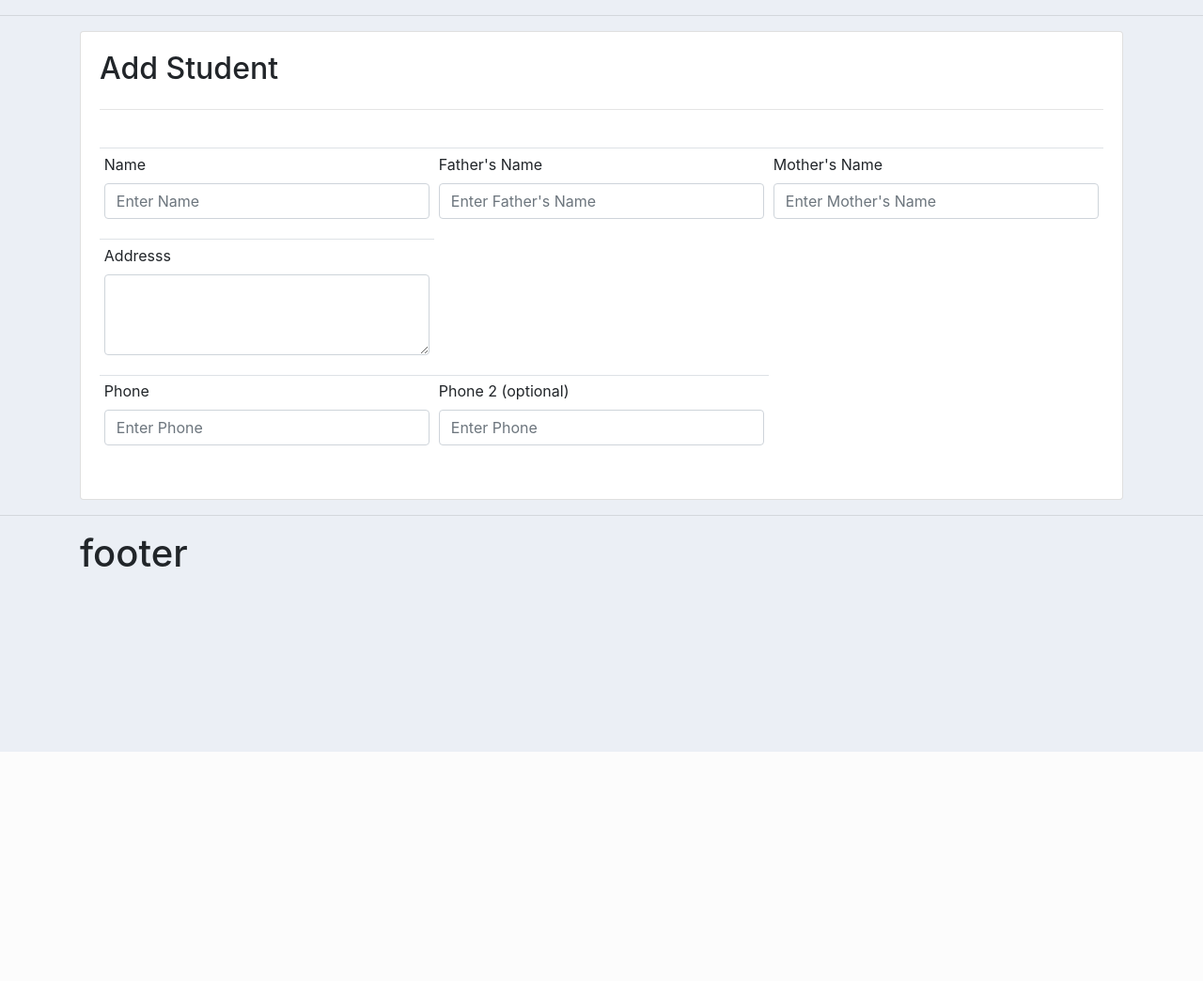
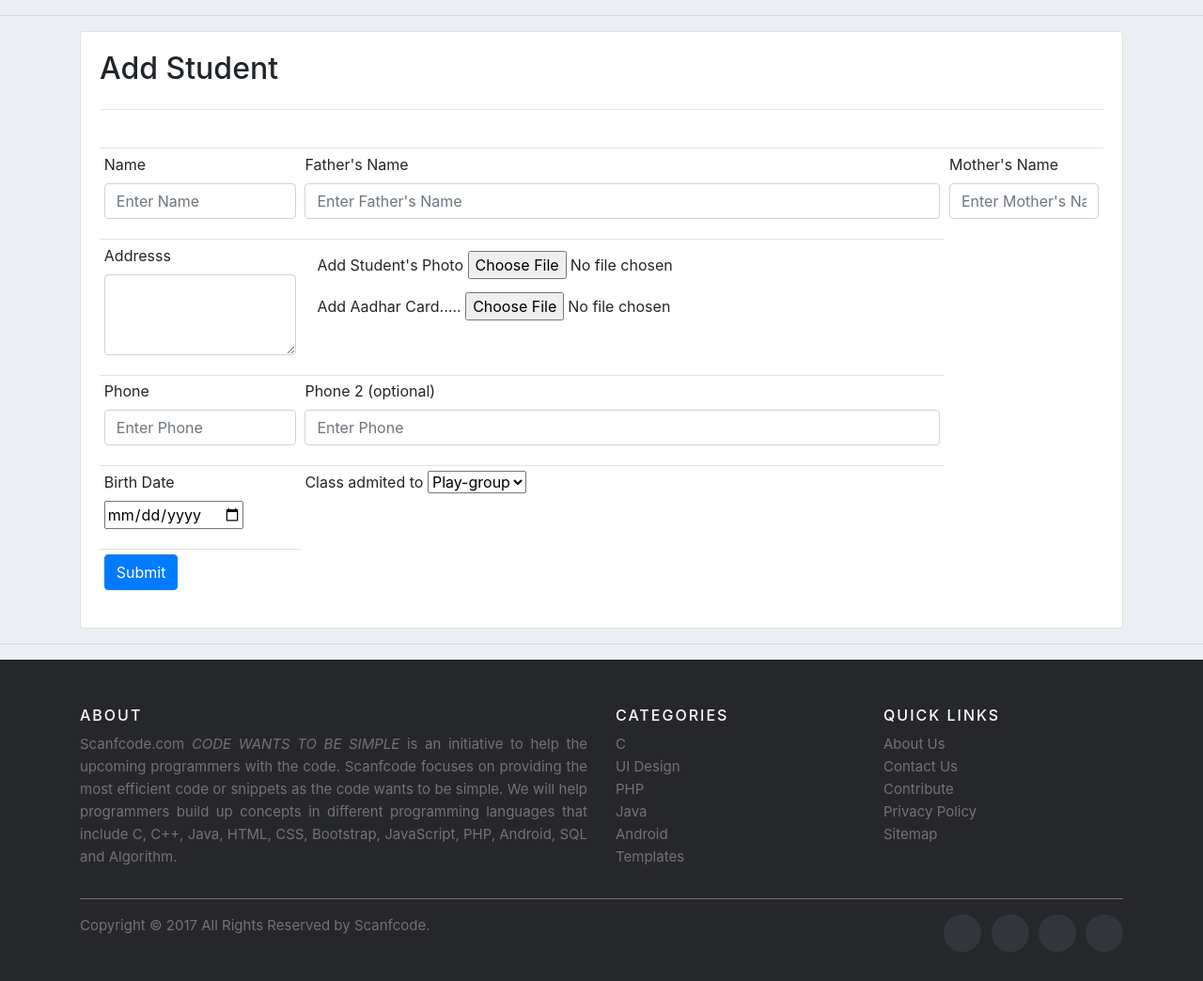
Before and after one commit to AYUSHJD098/School_managment_system, a Django app: page /create-student in a window 1280 px wide. Shown: the whole page at 94% size. Before the commit the page ends 800 px from the top, so only its background shows below. Run offline with Django 3.2, Linux system fonts and the light colour scheme; some libraries are stand-ins or nearby versions.

Commit message:
updated add student form, added footer

```diff
--- a/school_management_system/settings.py
+++ b/school_management_system/settings.py
@@ -121,3 +121,8 @@ USE_TZ = True
 # https://docs.djangoproject.com/en/3.1/howto/static-files/
 
 STATIC_URL = '/static/'
+
+
+STATICFILES_DIRS = [
+    os.path.join(BASE_DIR, 'static')
+]
--- /dev/null
+++ b/static/css/main.css
@@ -0,0 +1,163 @@
+.site-footer
+{
+  background-color:#26272b;
+  padding:45px 0 20px;
+  font-size:15px;
+  line-height:24px;
+  color:#737373;
+}
+.site-footer hr
+{
+  border-top-color:#bbb;
+  opacity:0.5
+}
+.site-footer hr.small
+{
+  margin:20px 0
+}
+.site-footer h6
+{
+  color:#fff;
+  font-size:16px;
+  text-transform:uppercase;
+  margin-top:5px;
+  letter-spacing:2px
+}
+.site-footer a
+{
+  color:#737373;
+}
+.site-footer a:hover
+{
+  color:#3366cc;
+  text-decoration:none;
+}
+.footer-links
+{
+  padding-left:0;
+  list-style:none
+}
+.footer-links li
+{
+  display:block
+}
+.footer-links a
+{
+  color:#737373
+}
+.footer-links a:active,.footer-links a:focus,.footer-links a:hover
+{
+  color:#3366cc;
+  text-decoration:none;
+}
+.footer-links.inline li
+{
+  display:inline-block
+}
+.site-footer .social-icons
+{
+  text-align:right
+}
+.site-footer .social-icons a
+{
+  width:40px;
+  height:40px;
+  line-height:40px;
+  margin-left:6px;
+  margin-right:0;
+  border-radius:100%;
+  background-color:#33353d
+}
+.copyright-text
+{
+  margin:0
+}
+@media (max-width:991px)
+{
+  .site-footer [class^=col-]
+  {
+    margin-bottom:30px
+  }
+}
+@media (max-width:767px)
+{
+  .site-footer
+  {
+    padding-bottom:0
+  }
+  .site-footer .copyright-text,.site-footer .social-icons
+  {
+    text-align:center
+  }
+}
+.social-icons
+{
+  padding-left:0;
+  margin-bottom:0;
+  list-style:none
+}
+.social-icons li
+{
+  display:inline-block;
+  margin-bottom:4px
+}
+.social-icons li.title
+{
+  margin-right:15px;
+  text-transform:uppercase;
+  color:#96a2b2;
+  font-weight:700;
+  font-size:13px
+}
+.social-icons a{
+  background-color:#eceeef;
+  color:#818a91;
+  font-size:16px;
+  display:inline-block;
+  line-height:44px;
+  width:44px;
+  height:44px;
+  text-align:center;
+  margin-right:8px;
+  border-radius:100%;
+  -webkit-transition:all .2s linear;
+  -o-transition:all .2s linear;
+  transition:all .2s linear
+}
+.social-icons a:active,.social-icons a:focus,.social-icons a:hover
+{
+  color:#fff;
+  background-color:#29aafe
+}
+.social-icons.size-sm a
+{
+  line-height:34px;
+  height:34px;
+  width:34px;
+  font-size:14px
+}
+.social-icons a.facebook:hover
+{
+  background-color:#3b5998
+}
+.social-icons a.twitter:hover
+{
+  background-color:#00aced
+}
+.social-icons a.linkedin:hover
+{
+  background-color:#007bb6
+}
+.social-icons a.dribbble:hover
+{
+  background-color:#ea4c89
+}
+@media (max-width:767px)
+{
+  .social-icons li.title
+  {
+    display:block;
+    margin-right:0;
+    font-weight:600
+  }
+}
--- a/templates/dashboard/create_student.html
+++ b/templates/dashboard/create_student.html
@@ -9,6 +9,10 @@
     body {
         background-color: #ebeff5;
     }
+
+    .avatar-pic {
+    width: 150px;
+        }
 </style>
 
 <div class="container">
@@ -52,6 +56,17 @@
                             <textarea class="form-control" id="Adresss" rows="3"></textarea>
                         </div>
                     </td>
+                    <td>
+                        <div class="btn btn-mdb-color btn-rounded float-left">
+                            <span>Add Student's Photo</span>
+                            <input type="file">
+                          </div>
+                          <div class="btn btn-mdb-color btn-rounded float-left">
+                            <span>Add Aadhar Card.....</span>
+                            <input type="file">
+                          </div>
+
+                    </td>
                 </tr>
 
                 <tr>
@@ -69,14 +84,47 @@
                                 placeholder="Enter Phone">
                         </div>
                     </td>
-                </tr>
 
 
 
+                </tr>
+
+                <tr>
+                    <td>
+                        <div class="form-group">
+                            <label for="birth-date">Birth Date</label>
+                            <input type="date">
+                        </div>
+                    </td>
+                    <td>
+                        <label for="class">Class admited to</label>
+                        <select name="class" id="class">
+                            <option value="-3">Play-group</option>
+                            <option value="-2">Sr-KG</option>
+                            <option value="-1">Jr-KG</option>
+                            <option value="1">1st</option>
+                            <option value="2">2nd</option>
+                            <option value="3">3rd</option>
+                            <option value="4">4th</option>
+                            <option value="5">5th</option>
+                            <option value="6">6th</option>
+                            <option value="7">7th</option>
+                            <option value="8">8th</option>
+                            <option value="9">9th</option>
+                          </select>
+
+                    </td>
+                </tr>
+                <tr>
+                    <td>
+                        <button type="submit" class="btn btn-primary">Submit</button>
+                    </td>
+                </tr>
         </table>
+
         </form>
+
     </div>
-
 </div>
 
 {% endblock %}
--- a/templates/dashboard/main.html
+++ b/templates/dashboard/main.html
@@ -30,16 +30,59 @@
 		{% endblock %}
 
 	<hr>
+  <!-- Site footer -->
+  <footer class="site-footer">
 	<div class="container">
-		<div class="row justify-content-betweens">
-			<div class="col-4 ">
-				<h1>footer</h1>
-			</div>
+	  <div class="row">
+		<div class="col-sm-12 col-md-6">
+		  <h6>About</h6>
+		  <p class="text-justify">Scanfcode.com <i>CODE WANTS TO BE SIMPLE </i> is an initiative  to help the upcoming programmers with the code. Scanfcode focuses on providing the most efficient code or snippets as the code wants to be simple. We will help programmers build up concepts in different programming languages that include C, C++, Java, HTML, CSS, Bootstrap, JavaScript, PHP, Android, SQL and Algorithm.</p>
 		</div>
+
+		<div class="col-xs-6 col-md-3">
+		  <h6>Categories</h6>
+		  <ul class="footer-links">
+			<li><a href="http://scanfcode.com/category/c-language/">C</a></li>
+			<li><a href="http://scanfcode.com/category/front-end-development/">UI Design</a></li>
+			<li><a href="http://scanfcode.com/category/back-end-development/">PHP</a></li>
+			<li><a href="http://scanfcode.com/category/java-programming-language/">Java</a></li>
+			<li><a href="http://scanfcode.com/category/android/">Android</a></li>
+			<li><a href="http://scanfcode.com/category/templates/">Templates</a></li>
+		  </ul>
+		</div>
+
+		<div class="col-xs-6 col-md-3">
+		  <h6>Quick Links</h6>
+		  <ul class="footer-links">
+			<li><a href="http://scanfcode.com/about/">About Us</a></li>
+			<li><a href="http://scanfcode.com/contact/">Contact Us</a></li>
+			<li><a href="http://scanfcode.com/contribute-at-scanfcode/">Contribute</a></li>
+			<li><a href="http://scanfcode.com/privacy-policy/">Privacy Policy</a></li>
+			<li><a href="http://scanfcode.com/sitemap/">Sitemap</a></li>
+		  </ul>
+		</div>
+	  </div>
+	  <hr>
 	</div>
+	<div class="container">
+	  <div class="row">
+		<div class="col-md-8 col-sm-6 col-xs-12">
+		  <p class="copyright-text">Copyright &copy; 2017 All Rights Reserved by
+	   <a href="#">Scanfcode</a>.
+		  </p>
+		</div>
 
-
-
+		<div class="col-md-4 col-sm-6 col-xs-12">
+		  <ul class="social-icons">
+			<li><a class="facebook" href="#"><i class="fa fa-facebook"></i></a></li>
+			<li><a class="twitter" href="#"><i class="fa fa-twitter"></i></a></li>
+			<li><a class="dribbble" href="#"><i class="fa fa-dribbble"></i></a></li>
+			<li><a class="linkedin" href="#"><i class="fa fa-linkedin"></i></a></li>
+		  </ul>
+		</div>
+	  </div>
+	</div>
+</footer>
 </body>
 	<script src="https://code.jquery.com/jquery-3.3.1.slim.min.js" integrity="sha384-q8i/X+965DzO0rT7abK41JStQIAqVgRVzpbzo5smXKp4YfRvH+8abtTE1Pi6jizo" crossorigin="anonymous"></script>
 	<script src="https://cdnjs.cloudflare.com/ajax/libs/popper.js/1.14.7/umd/popper.min.js" integrity="sha384-UO2eT0CpHqdSJQ6hJty5KVphtPhzWj9WO1clHTMGa3JDZwrnQq4sF86dIHNDz0W1" crossorigin="anonymous"></script>
```
